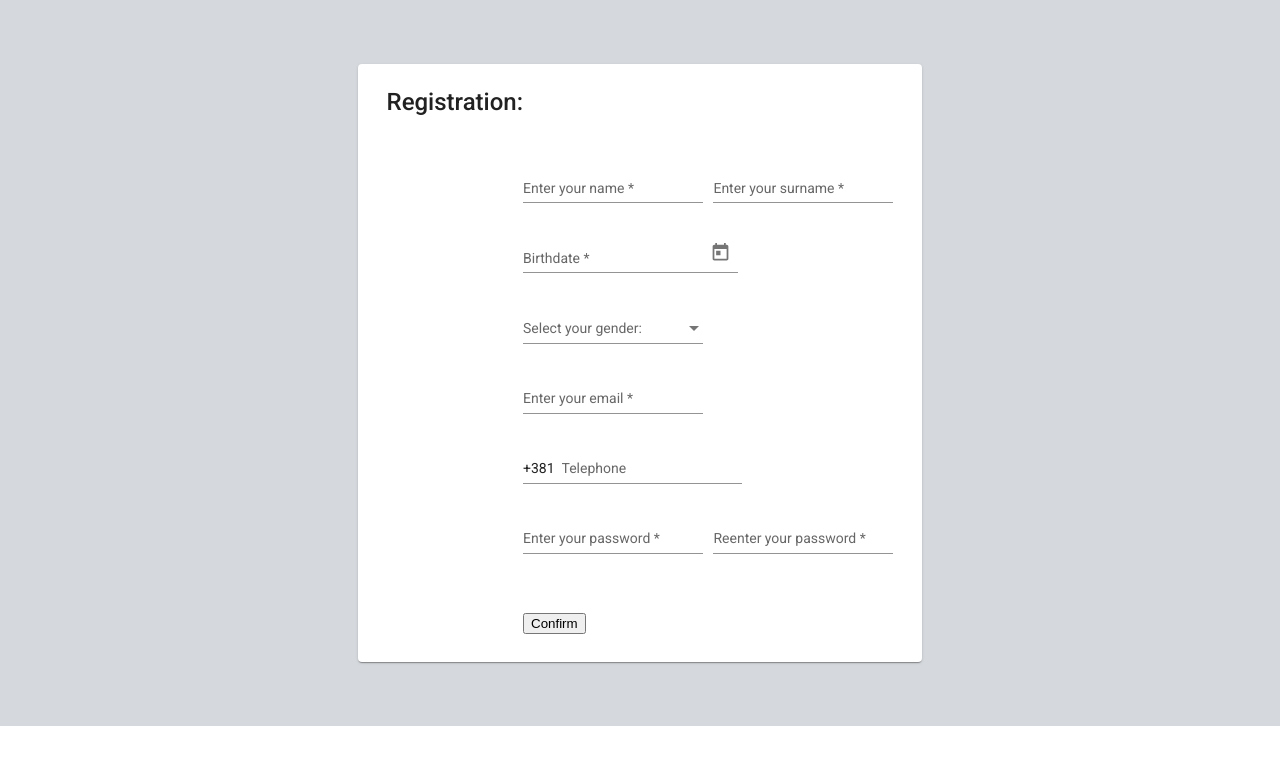
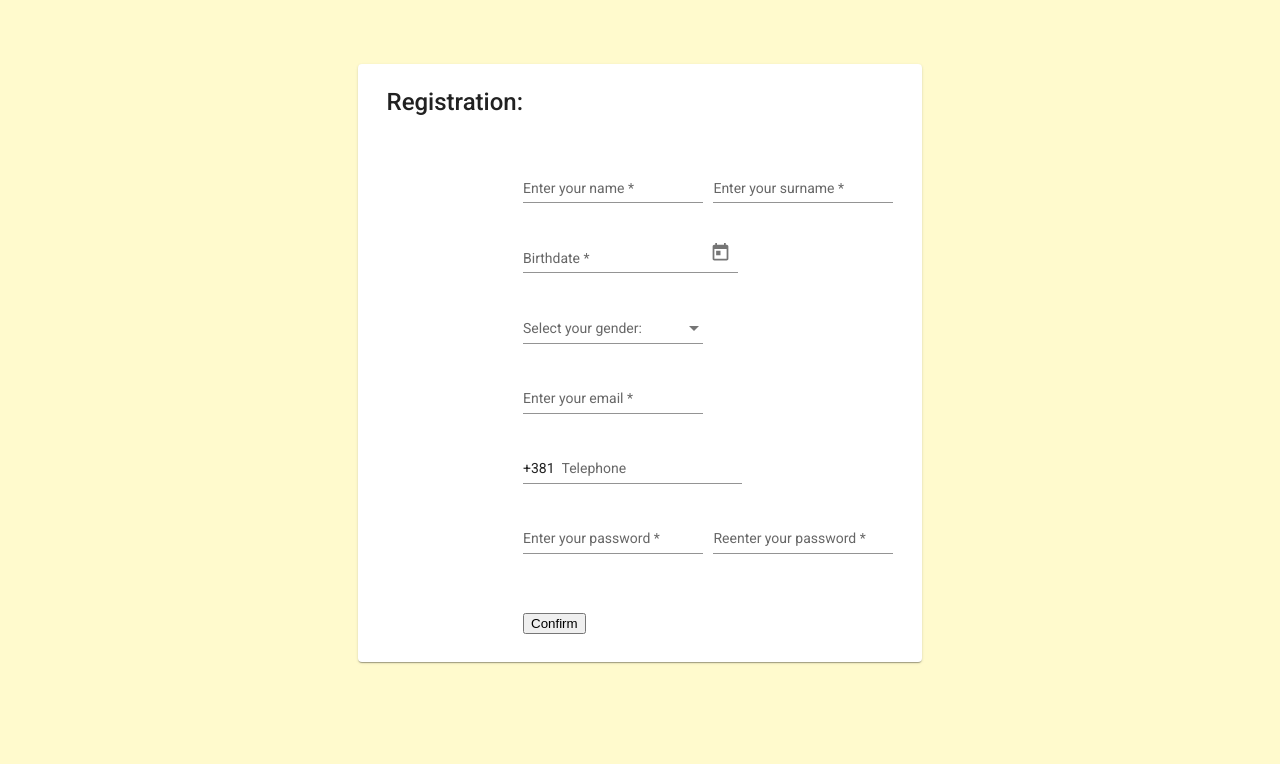
Before and after one commit to TamaraKaradjinovic/music-max-projekat, an Angular app in the folder frontend/: page /registration in a window 1280 px wide. Shown: the top 764 px of the page. Built offline with nearby package versions, Linux system fonts and the light colour scheme.

Commit message:
changed bkgd color

```diff
--- a/frontend/src/app/components/login/login.component.css
+++ b/frontend/src/app/components/login/login.component.css
@@ -1,7 +1,3 @@
-body{
-  background-color: aqua;
-}
-
 .container {
     padding: 8%;
     display: flex;
@@ -10,13 +6,9 @@ body{
 
   .big-container {
     padding: 10% 32%;
-    background-color: transparent;
+    background-color: lemonchiffon;
   }
 
   .confirm {
     align-self: flex-end;
   }
-
-  body {
-    background-color: red;
-  }
--- a/frontend/src/app/components/login/login.component.html
+++ b/frontend/src/app/components/login/login.component.html
@@ -1,3 +1,5 @@
+
+
 <div class="big-container">
     <mat-card class="container">
       <mat-card-title> Log in: </mat-card-title>
--- a/frontend/src/app/components/registration/registration.component.css
+++ b/frontend/src/app/components/registration/registration.component.css
@@ -7,7 +7,7 @@
 
 .big-container {
   padding: 5% 28%;
-  background-color: #d5d8dc;
+  background-color: lemonchiffon;
 }
 
 .confirm {
--- a/frontend/src/styles.css
+++ b/frontend/src/styles.css
@@ -2,3 +2,8 @@
 
 html, body { height: 100%; }
 body { margin: 0; font-family: Roboto, "Helvetica Neue", sans-serif; }
+
+
+body {
+  background-color: lemonchiffon;
+}
```
Also changed, not shown: 1 other file (tests, documents, lock files or other folders).
